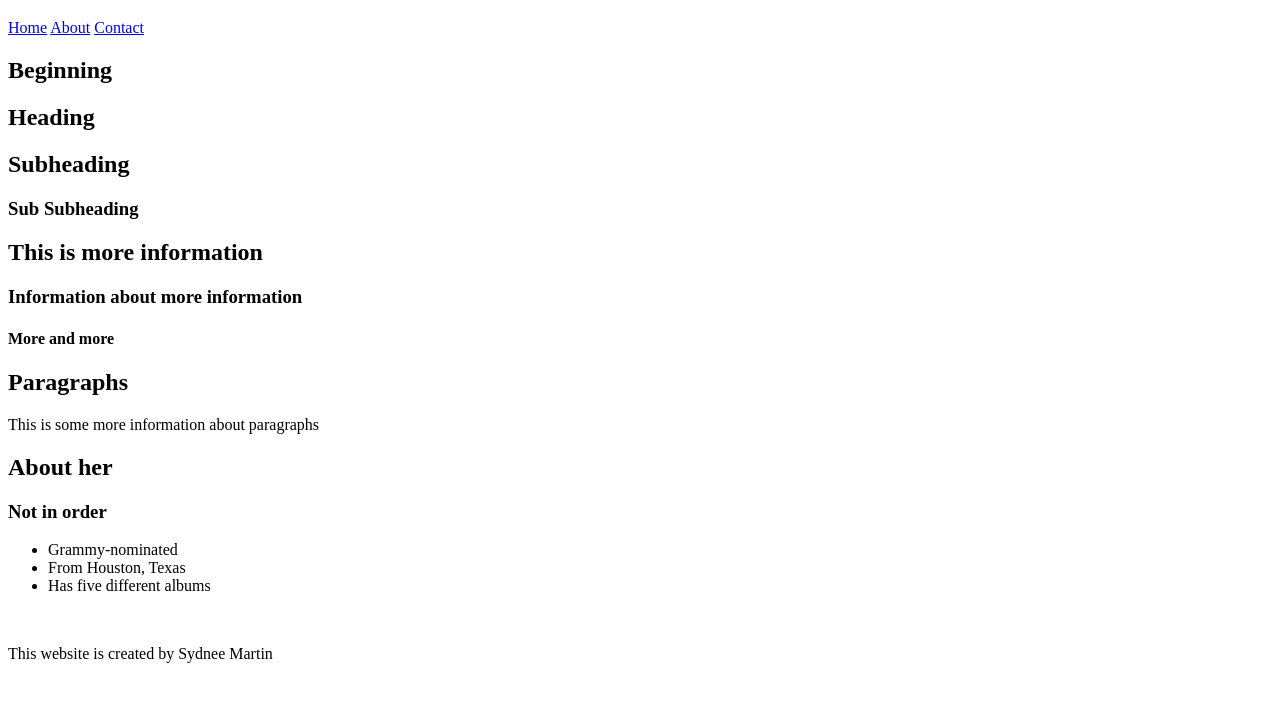
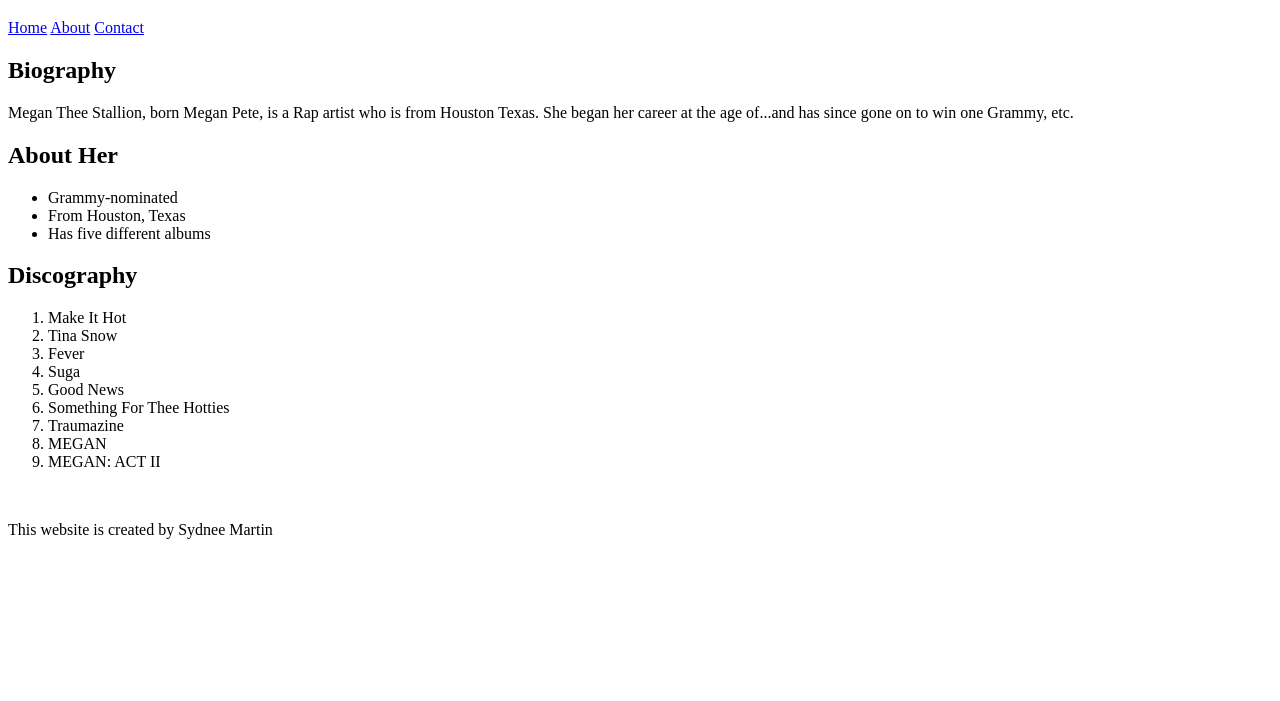
Before and after one commit to sydneemartin/m3-hw3-martin-sydnee, a plain HTML site: page index.html in a window 1280 px wide. Shown: the part 61-762 px from the top of the page. Drawn offline with Linux system fonts and the light colour scheme.

Commit message:
modify about page

```diff
--- a/index.html
+++ b/index.html
@@ -19,32 +19,34 @@
 
     <main>
         <section>
-            <h2>Beginning</h2>
+            <h2>Biography</h2>
 
-            <h1>Heading</h1>
-            <h2>Subheading</h2>
-            <h3>Sub Subheading</h3>
-
-            <h2>This is more information</h2>
-            <h3>Information about more information</h3>
-            <h4>More and more</h4>
+            <p> Megan Thee Stallion, born Megan Pete, is a Rap artist who is from Houston Texas. She began her career at the age of...and has since gone on to win one Grammy, etc.</p>
         </section>
 
         <section>
-            <h2>Paragraphs</h2>
-
-            <p>This is some more information about paragraphs</p>
-        </section>
-
-        <section>
-            <h2>About her</h2>
-            <h3>Not in order</h3>
-
+            <h2>About Her</h2>
             <ul>
                 <li>Grammy-nominated</li>
                 <li>From Houston, Texas</li>
                 <li>Has five different albums</li>
             </ul>
+        </section>
+
+        <section>
+           <h2>Discography</h2>
+           <ol>
+                <li>Make It Hot</li>
+                <li>Tina Snow</li>
+                <li>Fever</li>
+                <li>Suga</li>
+                <li>Good News</li>
+                <li>Something For Thee Hotties</li>
+                <li>Traumazine</li>
+                <li>MEGAN</li>
+                <li>MEGAN: ACT II</li>
+           </ol>
+        </section>
 
         </section>
             <section>
```
Also changed, not shown: about.html (+13 -1 lines), more.html (renamed from contact.html).
